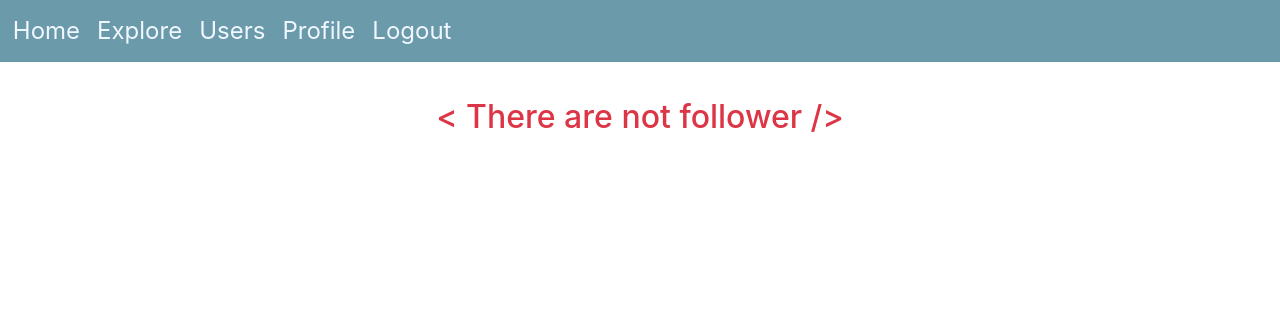
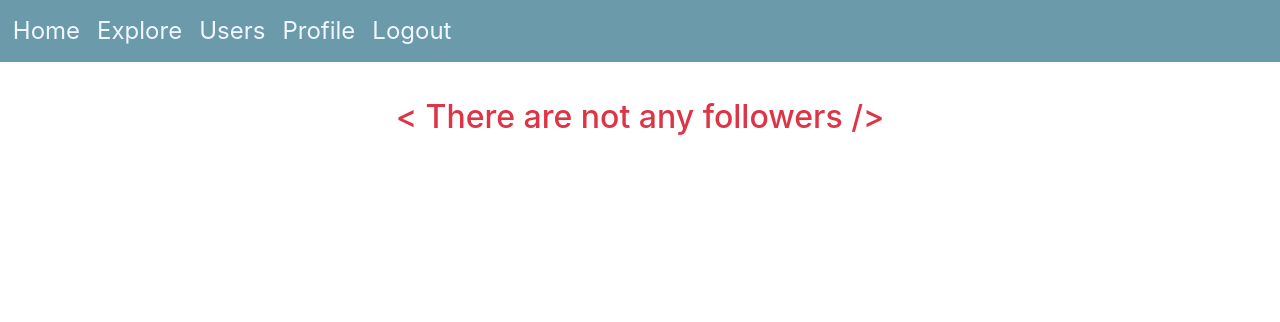
Before and after one commit to ArminEmamidp/django-social-network, a Django app: a page that uses account/templates/account/followers.html in a window 1280 px wide. Shown: the top 322 px of the page. Run offline with Django 4.2, Linux system fonts and the light colour scheme; the visitor is signed in with stand-in values (Sample User, id 1); data comes from the database, SQL or seed files in the repository; some libraries are stand-ins or nearby versions.

Commit message:
Update followers.html

```diff
--- a/account/templates/account/followers.html
+++ b/account/templates/account/followers.html
@@ -15,7 +15,7 @@
     <br>
 {% endfor %}
 {% else %}
-    <h2 class="text-danger" style="text-align: center;">< There are not follower /></h2>
+    <h2 class="text-danger" style="text-align: center;">< There are not any followers /></h2>
 {% endif %}
 
 {% endblock %}
```
